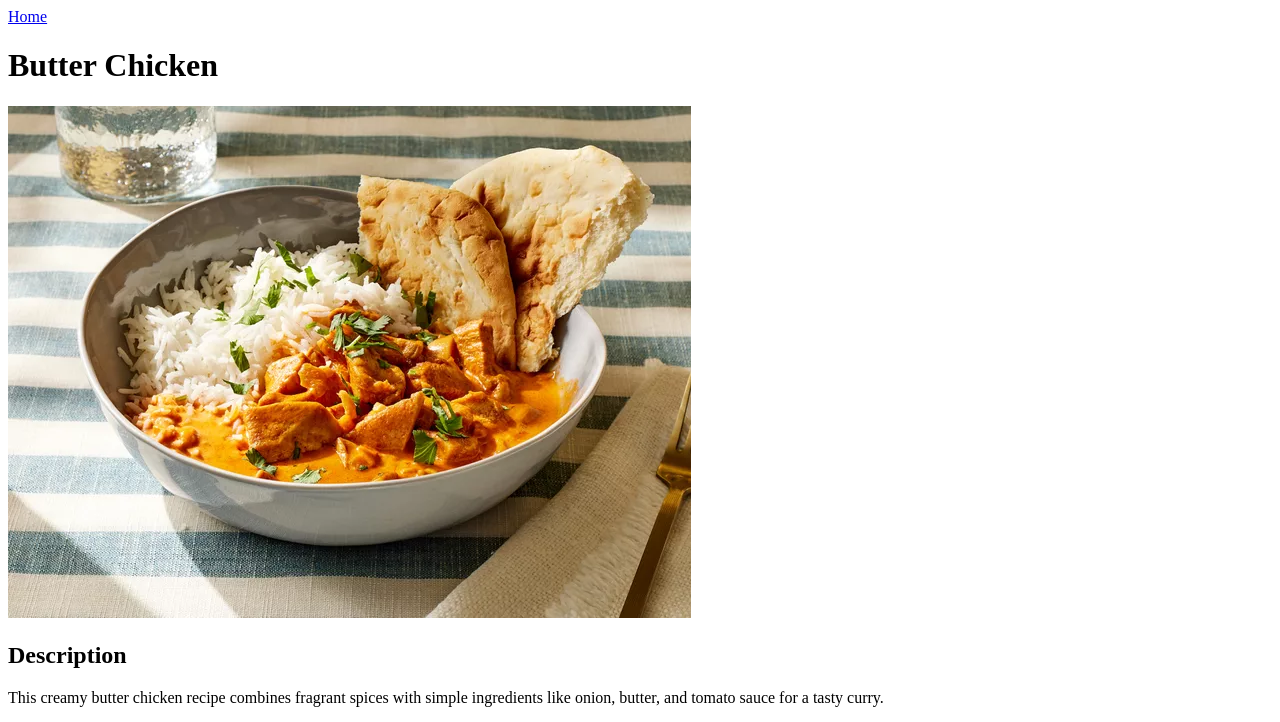
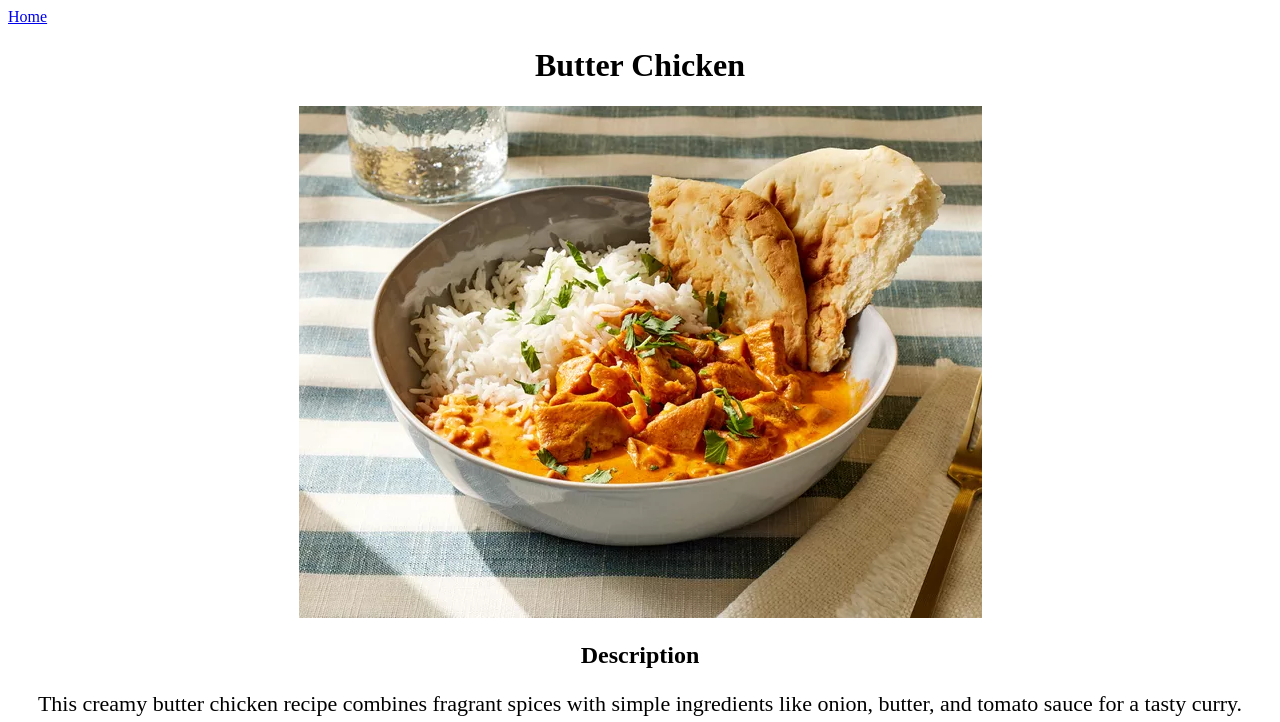
Before and after one commit to BlueWasntHere/odin-recipes, a plain HTML site: page recipes/butter-chicken.html in a window 1280 px wide. Shown: the top 722 px of the page. Drawn offline with Linux system fonts and the light colour scheme.

Commit message:
Stylize Elements
Stylized elements by centering images and certain headings, specifying font size
for paragraphs and lists, and specifying text color.

```diff
--- a/recipes/butter-chicken.html
+++ b/recipes/butter-chicken.html
@@ -3,12 +3,15 @@
     <head>
         <meta charset="UTF-8">
         <title>Butter Chicken Recipe</title>
+        <link rel="stylesheet" href="../style.css">
     </head>
     <body>
         <a href="../index.html">Home</a>
-        <h1 class="heading">Butter Chicken</h1>
-        <img src="../images/butter-chicken.webp">
-        <h2 class="heading">Description</h2>
+        <h1 class="heading title">Butter Chicken</h1>
+        <div class="image">
+            <img src="../images/butter-chicken.webp">
+        </div>
+        <h2 class="heading description">Description</h2>
         <p class="paragraph">This creamy butter chicken recipe combines fragrant spices with simple
             ingredients like onion, butter, and tomato sauce for a tasty curry.
         </p>
--- a/style.css
+++ b/style.css
@@ -0,0 +1,13 @@
+.paragraph,
+.list {
+    color: black;
+    font-size: 22px;
+}
+
+.paragraph,
+.description,
+.image,
+.title {
+    text-align: center;
+    font-family: "Times New Roman", sans-serif;
+}
```
Also changed, not shown: index.html (+1 -0 lines), recipes/hamburger.html (+6 -3 lines), recipes/lasagna.html (+6 -3 lines).
